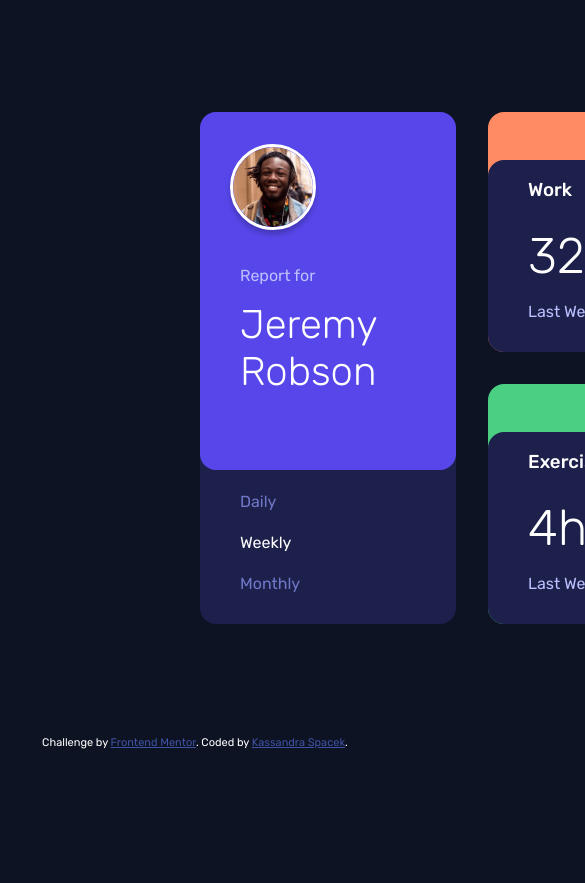
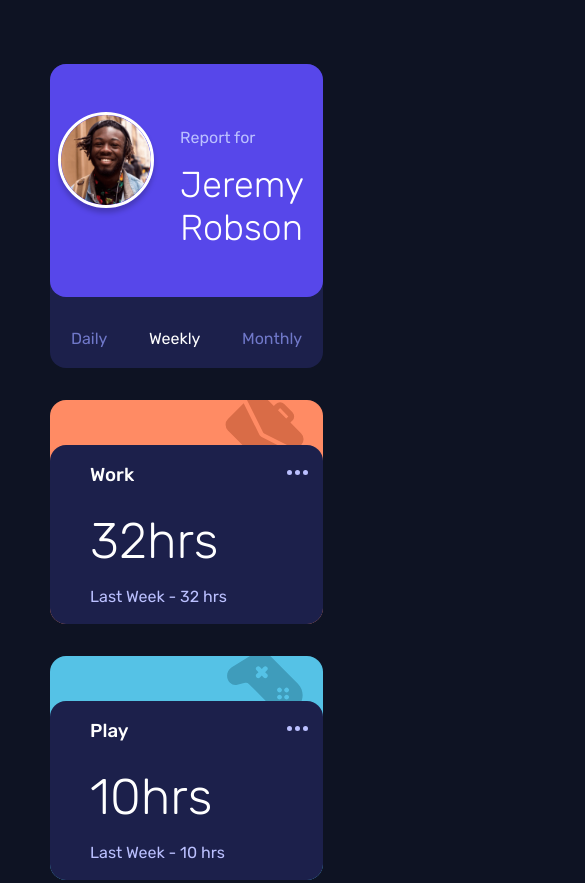
Before and after one commit to Kass-S/time-tracking-dashboard-main, a plain HTML site: page index.html in a window 390 px wide. Shown: the top 883 px of the page, 585 px wide, since content can reach past the window. Before the commit the page ends 844 px from the top, so only its background shows below. Drawn offline with Linux system fonts and the light colour scheme.

Commit message:
updated responsiveness

```diff
--- a/styles/style.css
+++ b/styles/style.css
@@ -95,7 +95,196 @@ main{
 .attribution { font-size: 11px; text-align: center; }
 .attribution a { color: hsl(228, 45%, 44%); }
 
-@media (max-width: 376px){
+@media (max-width: 1025px){
+    main{
+        margin: 4em 5em;
+        display: grid;
+        grid-template-columns: 16em 16em 16em;
+        grid-template-rows: 15em 15em 15em;
+        gap: 2em;
+    }
+
+    /* user card */
+    .card-user-item{
+        grid-column: 1;
+    }
+
+    .user-margin{
+        margin: 10px 5px;
+    }
+
+    /* user card */
+
+    /* work card */
+    .work-card{
+        grid-column: 2;
+    }
+    /* work card */
+
+    /* play card */
+    .play-card{
+        grid-column: 3;
+    }
+    /* play card */
+
+    /* study card */
+    .study-card{
+        grid-column: 2;
+    }
+    /* study card */
+
+    /* exercise card */
+    .exercise-card{
+        grid-column: 3;
+    }
+    /* exercise card */
+
+    /* social card */
+    .social-card{
+        grid-column: 2;
+    }
+    /* social card */
+
+    /* self care card */
+    .selfcare-card{
+        grid-column: 3;
+    }
+    /* self care card */
+}
+
+@media (max-width:769px){
+    main{
+        margin: 4em 1em;
+        grid-template-columns: .3fr 1.4fr .3fr;
+        grid-template-rows: 12em 6em 14em 14em 14em 14em 14em 14em;
+    }
+
+    .margin-ellipsis{
+        margin-left: 150px;
+    }
+
+    /* user card */
+    h1{
+        font-size: 36px;
+        margin: 0;
+    }
+
+    .card-user-item{
+        grid-column: 2;
+    }
+
+    .responsive-around{
+        display: flex;
+        justify-content: space-around;
+        margin: 0;
+    }
+
+    .responsive-start{
+        display: flex;
+        justify-content: start;
+        margin: 0;
+    }
+
+    .user-card-image{
+        height: 100px;
+        width: 100px;
+        margin: 4em 1em 1em 2em;
+    }
+
+    .user-margin{
+        margin: 3em 10px;
+    }
+
+    .day-week-month{
+        margin: 2em 0px;
+    }
+    /* user card */
+
+    /* work card */
+    .work-card{
+        grid-row: 3;
+        grid-column: 2;
+    }
+    /* work card */
+
+    /* play card */
+    .play-card{
+        grid-row: 4;
+        grid-column: 2;
+    }
+    /* play card */
+
+    /* study card */
+    .study-card{
+        grid-row: 5;
+        grid-column: 2;
+    }
+    /* study card */
+
+    /* exercise card */
+    .exercise-card{
+        grid-row: 6;
+        grid-column: 2;
+    }
+    /* exercise card */
+
+    /* social card */
+    .social-card{
+        grid-row: 7;
+        grid-column: 2;
+    }
+    /* social card */
+
+    /* self care card */
+    .selfcare-card{
+        grid-row: 8;
+        grid-column: 2;
+    }
+    /* self care card */
+}
+
+@media (max-width: 700px){
+    .margin-ellipsis{
+        margin-left: 120px;
+    }
+}
+
+@media (max-width: 607px){
+    .margin-ellipsis{
+        margin-left: 100px;
+    }
+}
+
+@media (max-width: 538px){
+    main{
+        margin: 4em .5em;
+        grid-template-columns: .1fr 1.8fr .1fr;
+    }
+
+    .margin-ellipsis{
+        margin-left: 90px;
+    }
+}
+
+@media (max-width: 426px){
+
+    .user-card-image{
+        height: 90px;
+        margin: 3em 1em 1em .5em;
+    }
+}
+
+@media(max-width: 406px){
+    main{
+        grid-template-rows: 11em 6em 14em 14em 14em 14em 14em 14em;
+    }
+
+    .margin-ellipsis{
+        margin-left: 80px;
+    }
+}
+
+@media (max-width: 380px){
     .margin{
         margin-left: 30px;
     }
@@ -130,6 +319,10 @@ main{
         margin: 0;
     }
 
+    .card-user-item{
+        grid-column: 1;
+    }
+
     .user-margin{
         margin: 10px 5px;
     }
@@ -148,58 +341,54 @@ main{
         margin: 15px 25px 1em 15px;
     }
 
-    .responsive-start{
-        display: flex;
-        justify-content: start;
-        margin: 0;
-    }
-    .responsive-around{
-        display: flex;
-        justify-content: space-around;
-        margin: 0;
+    .day-week-month{
+        margin: 20px 0px;
     }
 
-    .day-week-month{
-        margin: 20px 0px;
+    .responsive-around{
+        margin: 0;
     }
     /* user card */
 
     /* work card */
     .work-card{
-        grid-row: 3;
+        grid-column: 1;
     }
     /* work card */
 
     /* play card */
     .play-card{
-        grid-row: 4;
+        grid-column: 1;
     }
     /* play card */
 
     /* study card */
     .study-card{
-        grid-row: 5;
+        grid-column: 1;
     }
     /* study card */
 
     /* exercise card */
     .exercise-card{
-        grid-row: 6;
         grid-column: 1;
     }
     /* exercise card */
 
     /* social card */
     .social-card{
-        grid-row: 7;
         grid-column: 1;
     }
     /* social card */
 
     /* self care card */
     .selfcare-card{
-        grid-row: 8;
         grid-column: 1;
     }
     /* self care card */
 }
+
+@media (max-width: 350px){
+    .margin-ellipsis{
+        margin-left: 80px;
+    }
+}
```
Also changed, not shown: index.html (+1 -0 lines).
